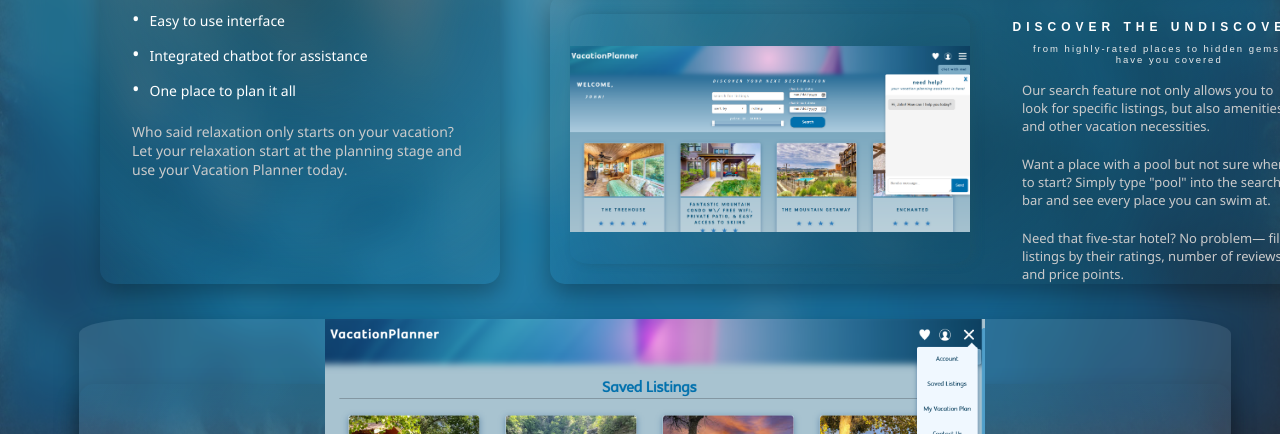
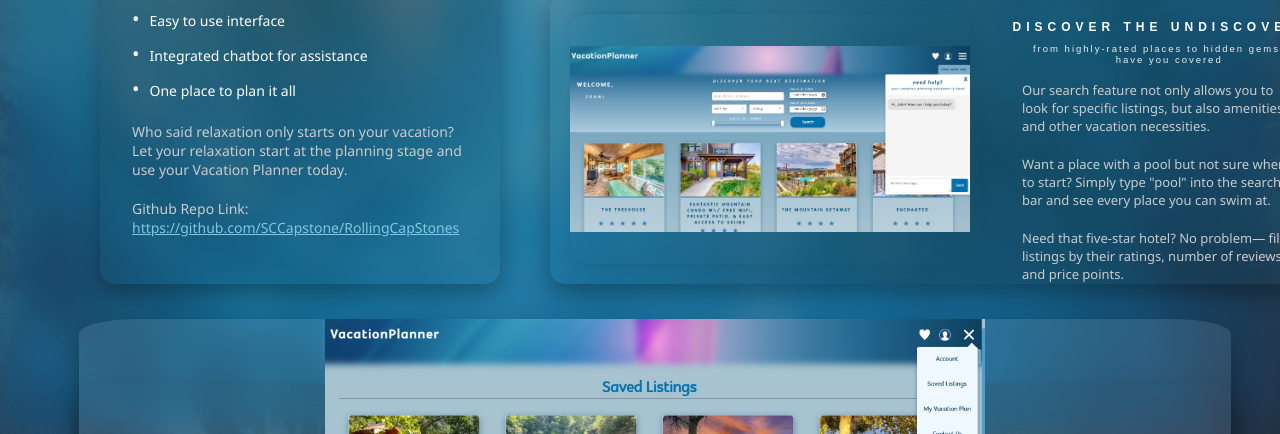
Before and after one commit to peytonfisher/RollingCapStonesVacationPlanner, a plain HTML site: page index.html in a window 1280 px wide. Shown: the part 366-800 px from the top of the page. Drawn offline with Linux system fonts and the light colour scheme.

Commit message:
added repo link

```diff
--- a/index.css
+++ b/index.css
@@ -163,6 +163,10 @@ body {
 #card-text {
     margin-top: 20px;
     color: #cbcbcb;
+}
+
+#card-text a{
+    color: rgb(128, 199, 223);
 }
 
 .card-column {
--- a/index.html
+++ b/index.html
@@ -47,6 +47,9 @@
                         <p id="card-text">
                             Who said relaxation only starts on your vacation? Let your relaxation start
                             at the planning stage and use your Vacation Planner today.
+                        </p>
+                        <p id="card-text">
+                            Github Repo Link: <a href="https://github.com/SCCapstone/RollingCapStones" target="_blank">https://github.com/SCCapstone/RollingCapStones</a>
                         </p>
                     </div>
                 </div>
```
